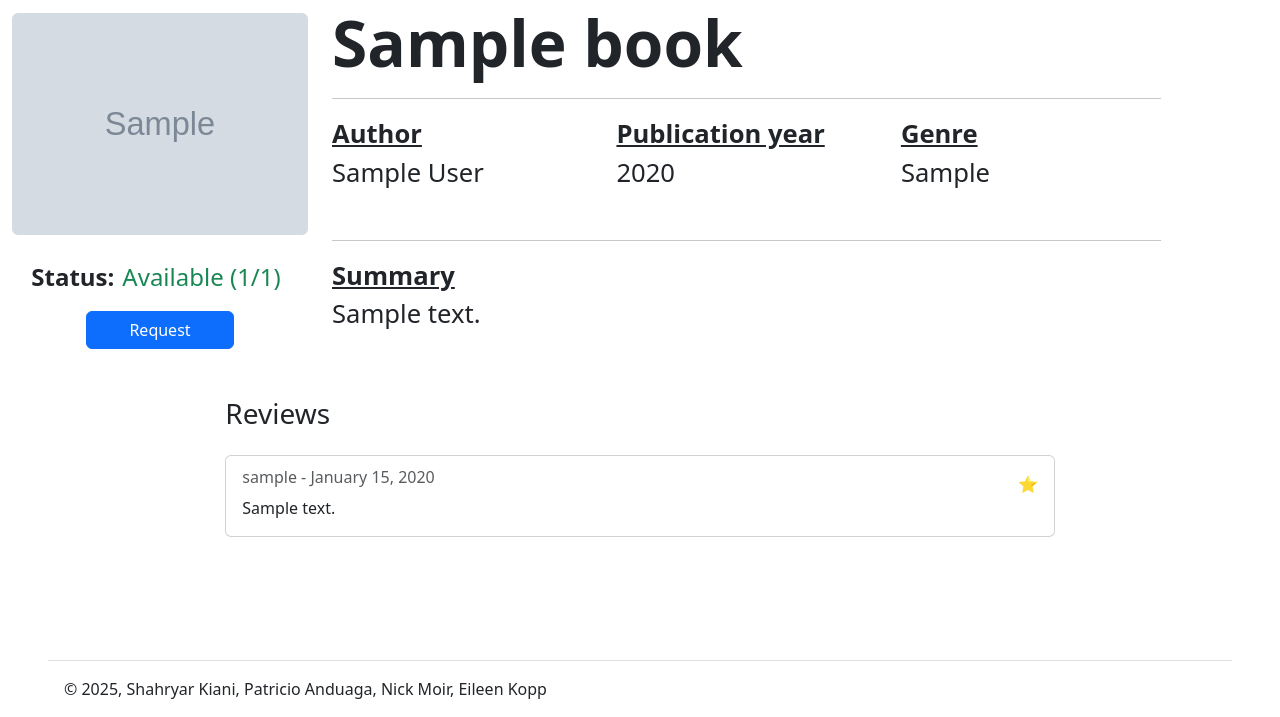
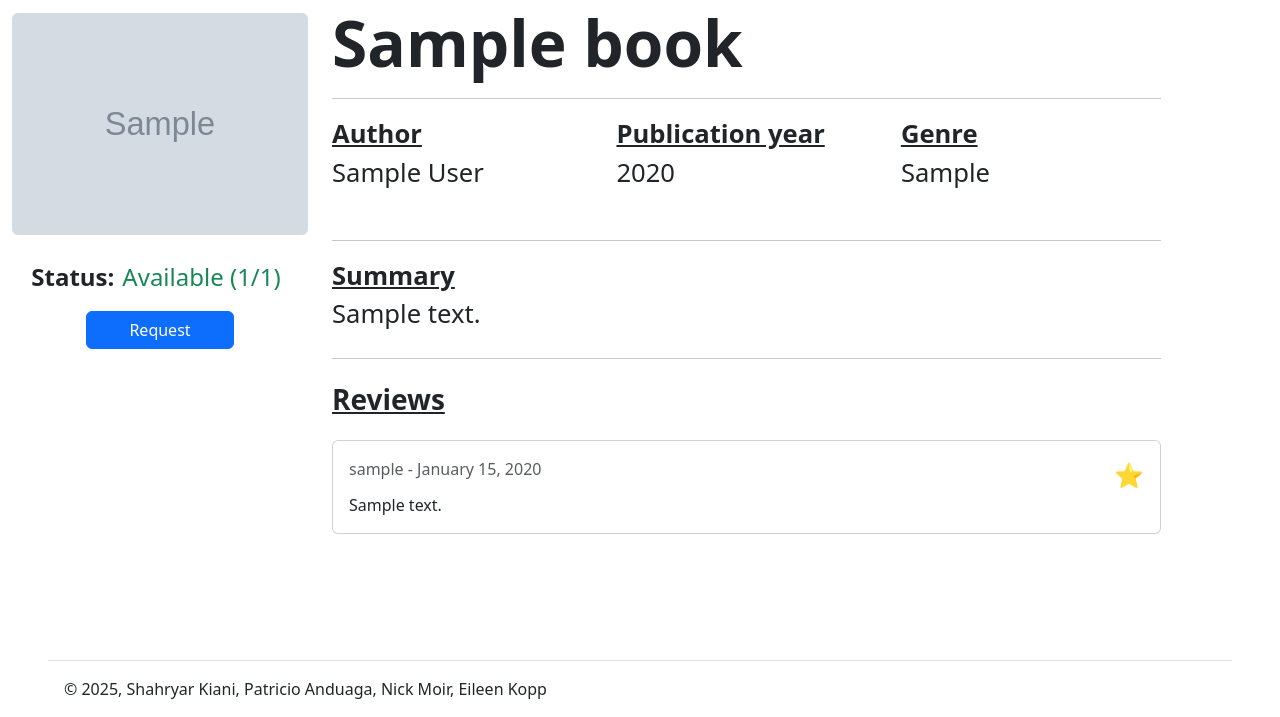
Before and after one commit to PatricioA-2004/Library-Website, a Django app: template lending/templates/lending/book_detail.html in a window 1280 px wide. Shown: the part 83-800 px from the top of the page. Run offline with Django 3.2, Linux system fonts and the light colour scheme; the template is opened without the code that fills it: most values are stand-ins (such as "Sample title", 1, 10 or a date in 2020); grey boxes marked "Sample" are stand-in pictures; some libraries are stand-ins or nearby versions.

Commit message:
chnaged spacing and stars to make reviews match styling

```diff
--- a/lending/templates/lending/book_detail.html
+++ b/lending/templates/lending/book_detail.html
@@ -5,6 +5,25 @@
 {% load book_extras %}
 
 {% block content %}
+<style>
+    .star-rating {
+        font-size: 24px; /* Make stars bigger */
+    }
+    .rating-stars {
+        font-size: 24px;
+        color: #ffc107; /* Bootstrap warning color - matches the star color */
+    }
+    .form-check-inline {
+        margin-right: 1rem;
+    }
+    /* Style for the radio buttons in star rating */
+    .star-rating .form-check-input {
+        width: 1.5em;
+        height: 1.5em;
+        margin-top: 0.25em;
+    }
+</style>
+
 <div class="container-fluid">
     <div class="row mt-2">
         <!--Book Cover-->
@@ -71,21 +90,17 @@
                     <div class="fw-bold text-decoration-underline"> Genre </div>
                     <div class="mb-4"> {{ book.book_genre }} </div>
                 </div>
-
             </div>
             <hr>
             <!--Summary-->
-            <div style="font-size: clamp(1rem, 2vw, 2rem)">
+            <div style="font-size: clamp(1rem, 2vw, 2rem)" class="mb-4">
                 <div class="fw-bold text-decoration-underline"> Summary </div>
                 <div> {{ book.summary }} </div>
             </div>
-        </div>
-    </div>
-
-    <!-- Add this section after your existing book details -->
-    <div class="row mt-5">
-        <div class="col-md-8 mx-auto">
-            <h3 class="mb-4">Reviews</h3>
+            <hr>
+            <!--Reviews Section-->
+            <div class="mt-4">
+                <h3 class="fw-bold text-decoration-underline mb-4">Reviews</h3>
 
                 {% if user.is_authenticated and not user_review %}
                 <div class="card mb-4">
@@ -120,11 +135,11 @@
                 {% for review in reviews %}
                 <div class="card mb-3">
                     <div class="card-body">
-                    <div class="d-flex justify-content-between">
+                        <div class="d-flex justify-content-between align-items-center">
                             <h6 class="card-subtitle mb-2 text-muted">
                                 {{ review.user.username }} - {{ review.created_at|date:"F d, Y" }}
                             </h6>
-                        <div class="text-warning">
+                            <div class="rating-stars">
                                 {% for i in review.rating|get_range %}⭐{% endfor %}
                             </div>
                         </div>
@@ -137,7 +152,5 @@
             </div>
         </div>
     </div>
-
-
-
+</div>
 {% endblock content %}
```
Lines whose indentation alone changed are shown as unchanged.
